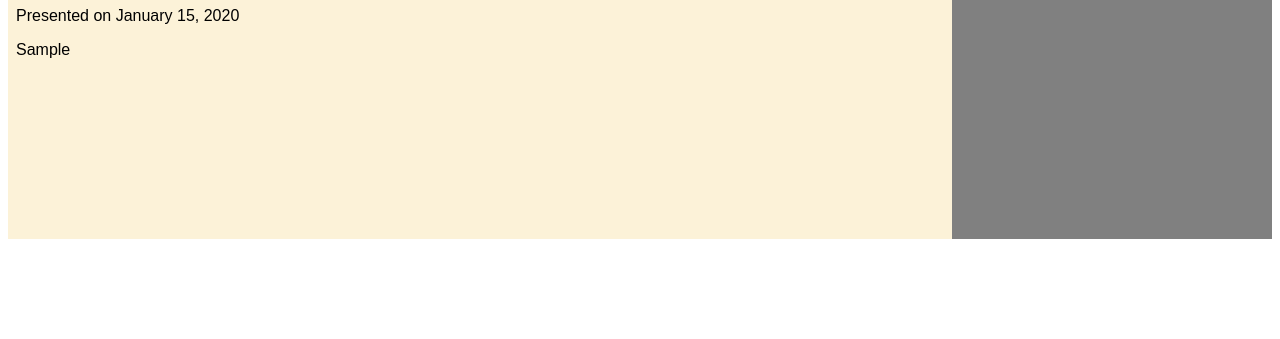
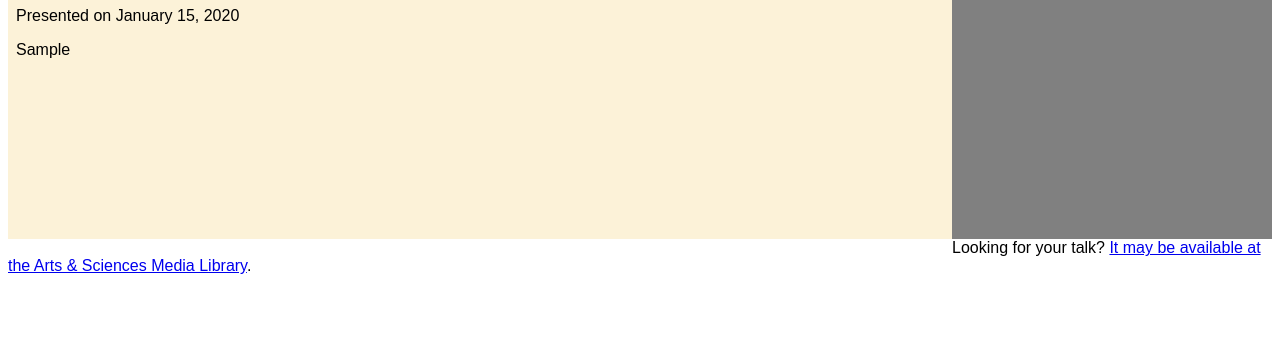
Before and after one commit to abramsa/DSS, a Django app: template templates/dssapp/view_student.html in a window 1280 px wide. Shown: the part 98-437 px from the top of the page. Run offline with Django 3.2, Linux system fonts and the light colour scheme; the template is opened without the code that fills it: values that come from a table or form of the project are taken from there, others are empty; tables that the repository leaves empty hold one stand-in row (values such as "Sample post"); some web fonts are replaced.

Commit message:
Adding a link to the ArtSci Media Library, as per Madeline's request.

```diff
--- a/templates/dssapp/view_student.html
+++ b/templates/dssapp/view_student.html
@@ -23,6 +23,7 @@
 
 
 {% block content %}
+
 	{% for talk in student.talk_set.all %}
 		<div class="event">
 			<h2>{{talk.title}}</h2>
@@ -51,4 +52,9 @@
 			</div>
 		</div>
 	{% endfor %}
+
+	<p> Looking for your talk?
+	    <a href="http://medialibrary.artsci.wustl.edu/taxonomy/term/29">It may be available at the Arts &amp; Sciences Media Library</a>.
+	</p>
+
 {% endblock %}
```
